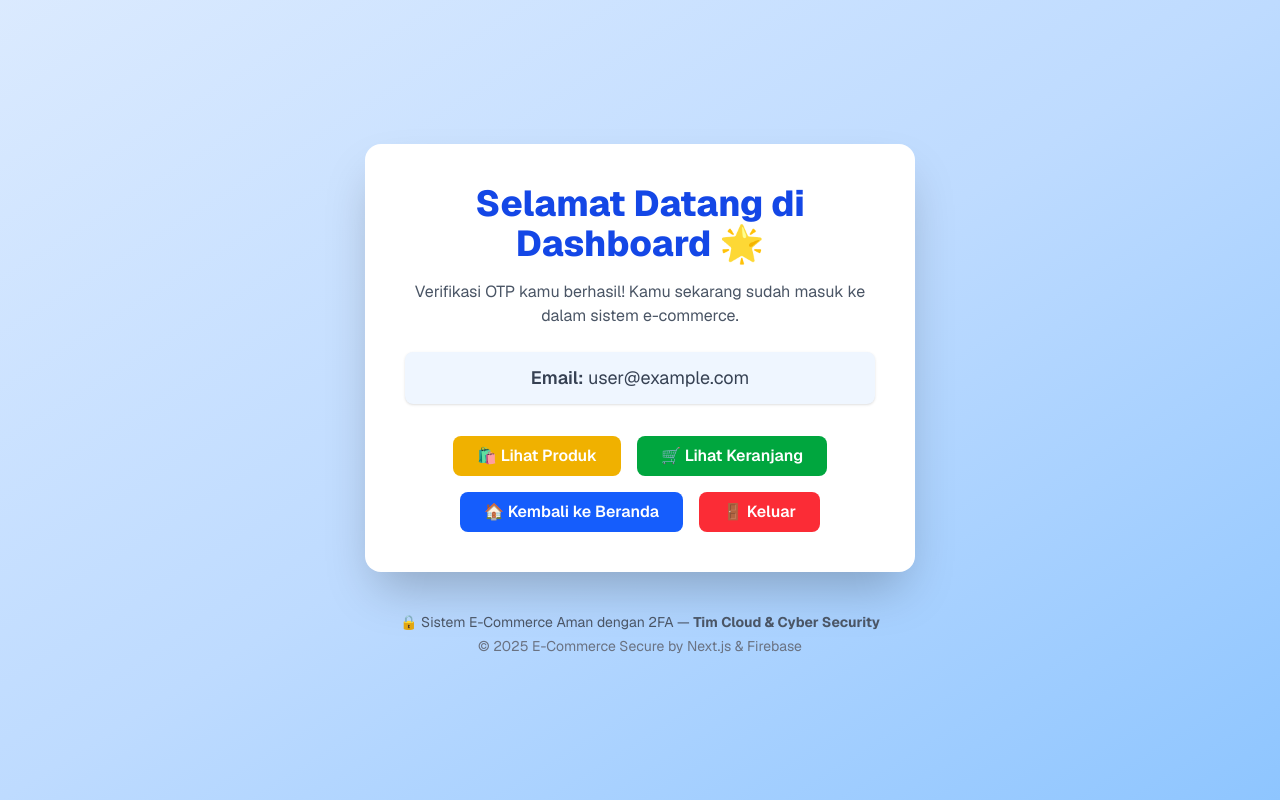
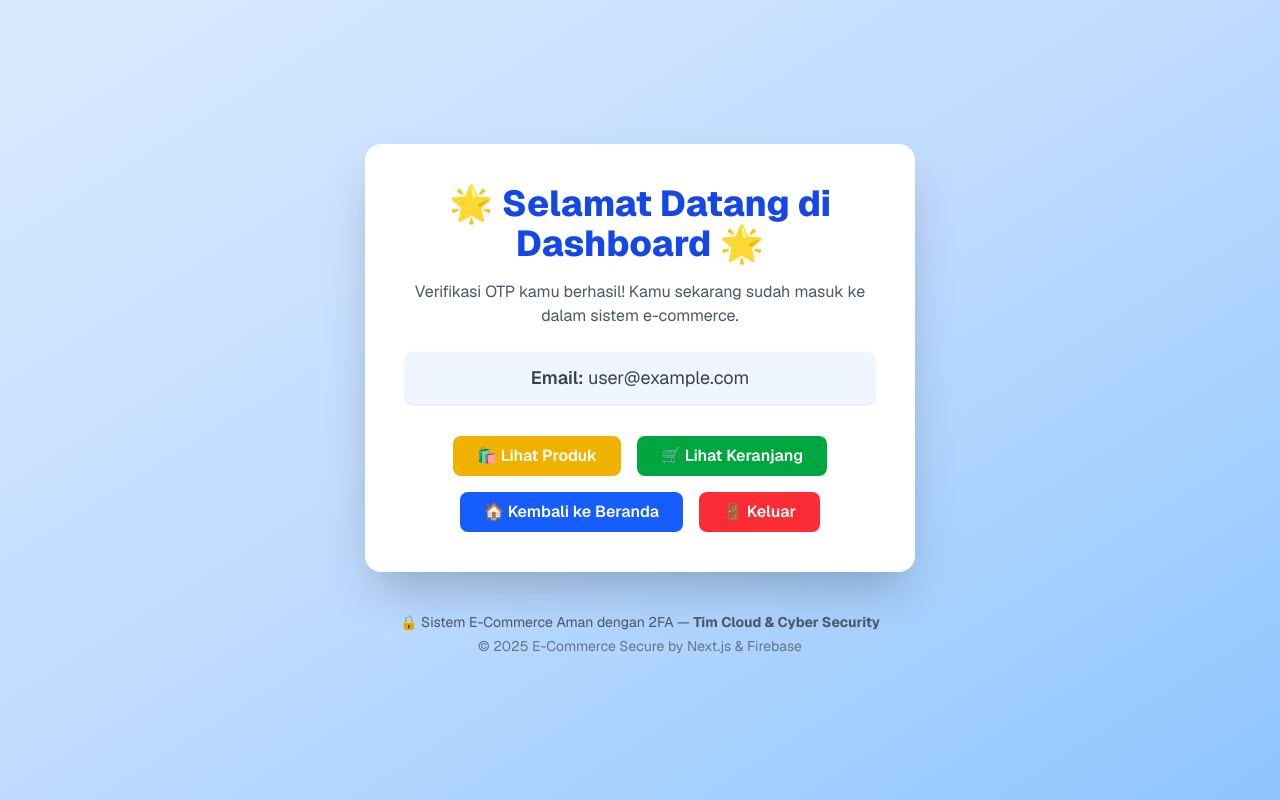
Before and after one commit to linakarlinacantik1212-w/ecommerce-2fa, a Next.js app: page /dashboard in a window 1280 px wide. Built offline with nearby package versions, Linux system fonts and the light colour scheme; no server answers; sample sign-in values are in the browser's storage.

Commit message:
Update teks tampilan

```diff
--- a/src/app/dashboard/page.js
+++ b/src/app/dashboard/page.js
@@ -27,7 +27,7 @@ export default function Dashboard() {
     <div className="min-h-screen flex flex-col items-center justify-center bg-gradient-to-br from-blue-100 via-blue-200 to-blue-300 text-gray-800 font-sans">
       <div className="bg-white shadow-2xl rounded-2xl p-10 w-[90%] sm:w-[550px] text-center">
         <h1 className="text-4xl font-extrabold text-blue-700 mb-4">
-          Selamat Datang di Dashboard 🌟
+        🌟 Selamat Datang di Dashboard 🌟
         </h1>
         <p className="text-gray-600 mb-6">
           Verifikasi OTP kamu berhasil! Kamu sekarang sudah masuk ke dalam sistem e-commerce.
```
